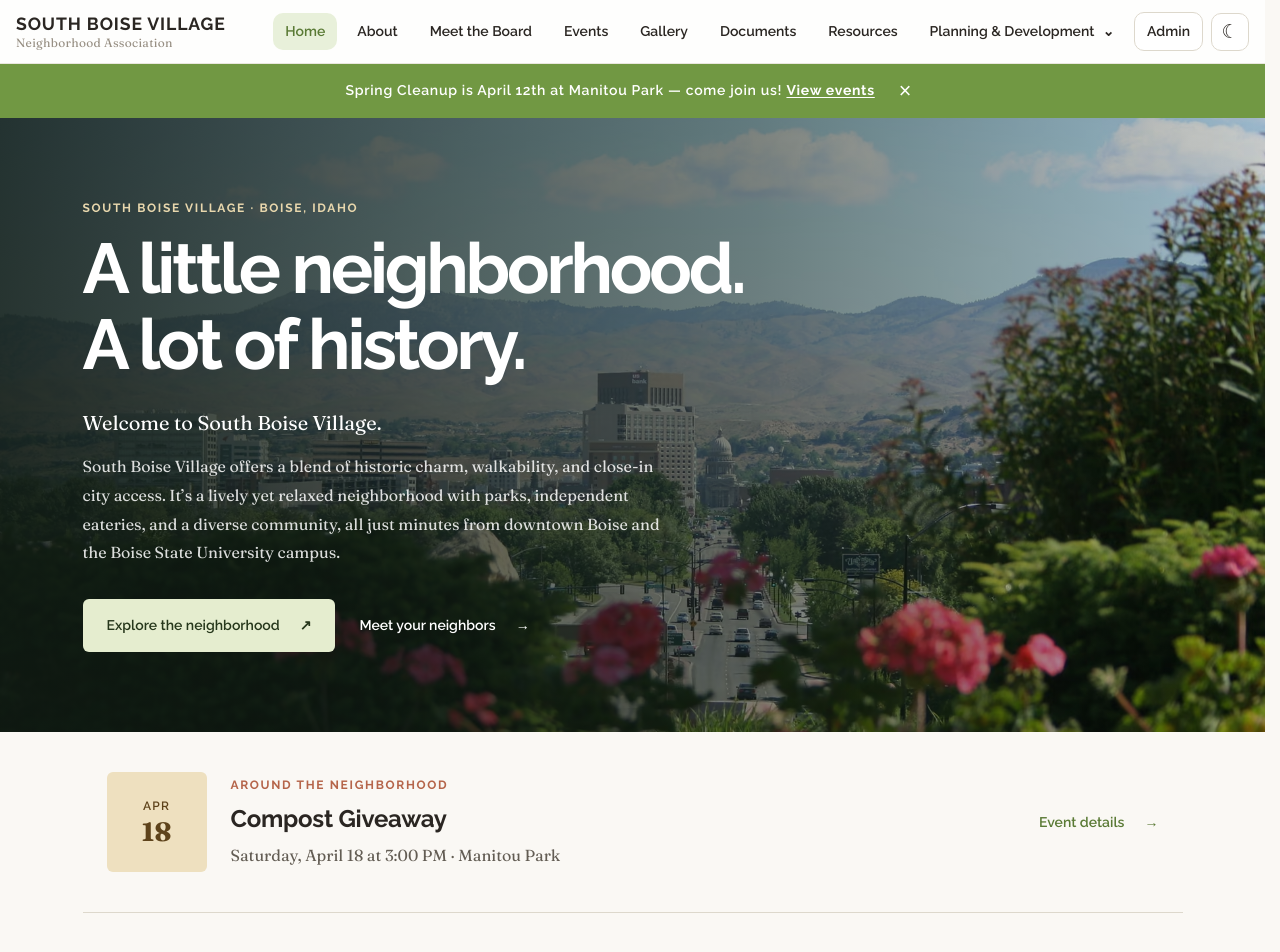
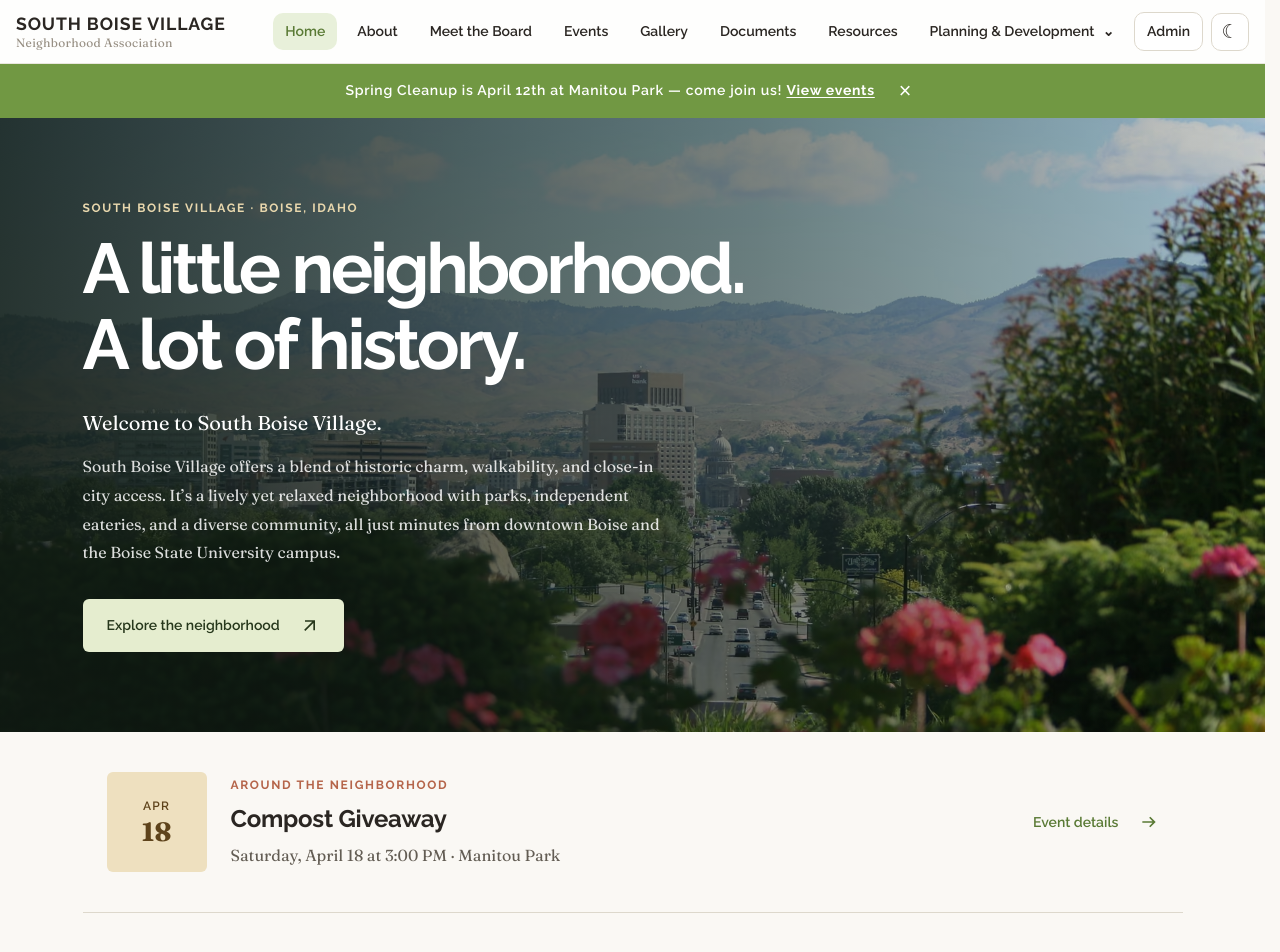
Before and after one commit to MonroeGollaher/sbvna-site, a React (Vite) app: page / in a window 1280 px wide. Shown: the top 952 px of the page. Built offline with nearby package versions, Linux system fonts and the light colour scheme.

Commit message:
small tweaks

```diff
--- a/src/pages/home.jsx
+++ b/src/pages/home.jsx
@@ -6,6 +6,26 @@ import usePageMeta from "../utils/usePageMeta";
 import home from "../content/home/home.json";
 import eventsPage from "../content/events/events.json";
 import "../styles/home.css";
+
+function HomeArrow({ diagonal = false }) {
+  return (
+    <svg
+      className="home-arrow"
+      viewBox="0 0 24 24"
+      fill="currentColor"
+      aria-hidden="true"
+      focusable="false"
+    >
+      <path
+        d={
+          diagonal
+            ? "M6 5v2h8.59L5 16.59 6.41 18 16 8.41V17h2V5Z"
+            : "M4 11h12.2l-4-4L13.6 5.6 20 12l-6.4 6.4-1.4-1.4 4-4H4Z"
+        }
+      />
+    </svg>
+  );
+}
 
 function getNextEventBanner(events) {
   const now = new Date();
@@ -82,10 +102,7 @@ export default function Home() {
           <p className="hero__blurb">{home.blurb}</p>
           <div className="hero__actions">
             <Link to="/about" className="hero__btn">
-              Explore the neighborhood <span aria-hidden="true">↗</span>
-            </Link>
-            <Link to="/board" className="hero__secondary">
-              Meet your neighbors <span aria-hidden="true">→</span>
+              Explore the neighborhood <HomeArrow diagonal />
             </Link>
           </div>
         </div>
@@ -119,8 +136,7 @@ export default function Home() {
           </p>
         </div>
         <Link className="home-text-link" to="/events">
-          {nextEvent ? "Event details" : "Explore our events"}{" "}
-          <span aria-hidden="true">→</span>
+          {nextEvent ? "Event details" : "Explore our events"} <HomeArrow />
         </Link>
       </section>
 
@@ -149,7 +165,7 @@ export default function Home() {
               11″ × 17″ <span aria-hidden="true">·</span> $10 minimum donation
             </p>
             <a className="home-text-link" href="mailto:sbvnaboise@gmail.com">
-              Request a poster <span aria-hidden="true">↗</span>
+              Request a poster <HomeArrow diagonal />
             </a>
           </div>
         </div>
--- a/src/styles/home.css
+++ b/src/styles/home.css
@@ -149,3 +149,9 @@
   .poster__inner { grid-template-columns: 1fr; gap: var(--space-10); }
   .poster__frame { max-width: 320px; width: 90%; }
 }
+
+.home-arrow {
+  width: 20px;
+  height: 20px;
+  flex-shrink: 0;
+}
```
